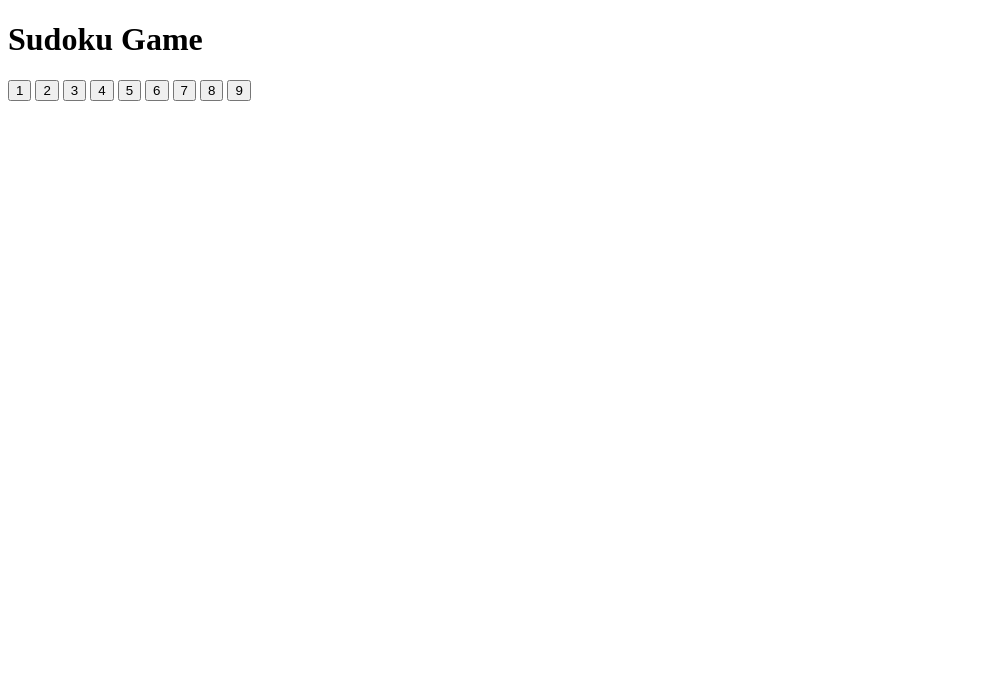
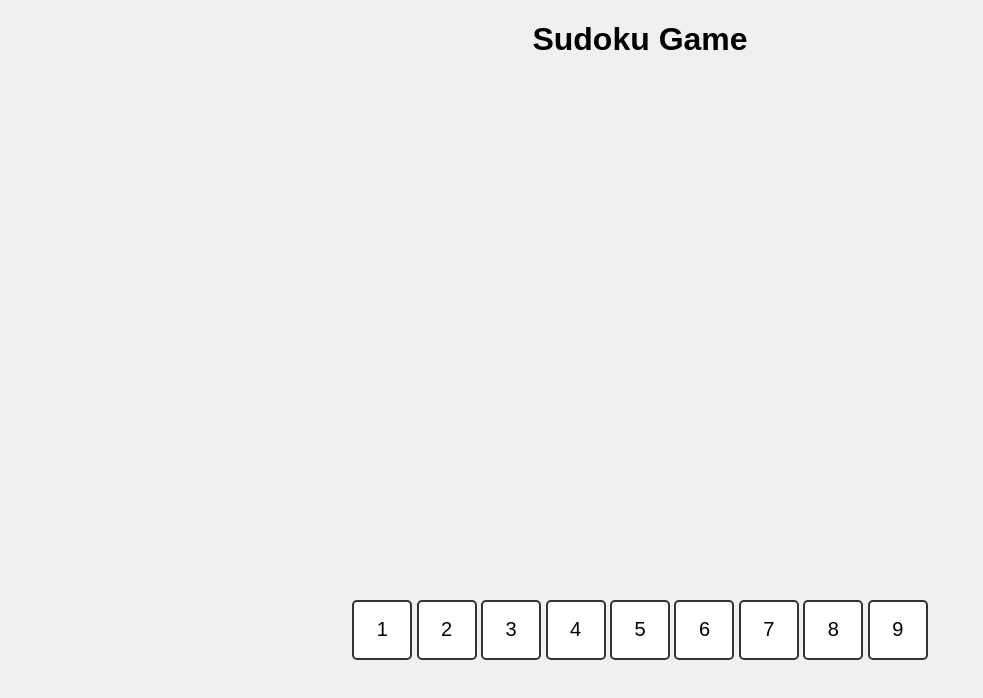
Before and after one commit to vi-ii-mmvii/Special-for-Saya, a plain HTML site: page sudoku.html in a window 1280 px wide. Shown: the whole page, without its empty margins (0-983 px from the left). Drawn offline with Linux system fonts and the light colour scheme.

Commit message:
Update sudoku.html

```diff
--- a/sudoku.html
+++ b/sudoku.html
@@ -3,6 +3,48 @@
 <head>
   <meta charset="UTF-8" />
   <title>Sudoku Game</title>
+  <style>
+    body {
+      font-family: Arial, sans-serif;
+      background-color: #f0f0f0;
+      text-align: center;
+      margin: 0;
+      padding: 0;
+    }
+    #board {
+      display: grid;
+      grid-template-columns: repeat(9, 55.55px);
+      width: 500px;
+      height: 500px;
+      margin: 20px auto;
+    }
+    .square {
+      width: 55.55px;
+      height: 55.55px;
+      display: flex;
+      align-items: center;
+      justify-content: center;
+      background-color: #fff;
+      border: 2px solid #333;
+      box-sizing: border-box;
+    }
+    .square:hover {
+      background-color: #f0f0f0;
+      cursor: pointer;
+    }
+    button.number {
+      width: 60px;
+      height: 60px;
+      font-size: 20px;
+      border: 2px solid #333;
+      border-radius: 5px;
+      background-color: #fff;
+      cursor: pointer;
+    }
+    button.number:hover {
+      background-color: #ddd;
+    }
+  </style>
 </head>
 <body>
   <h1>Sudoku Game</h1>
```
